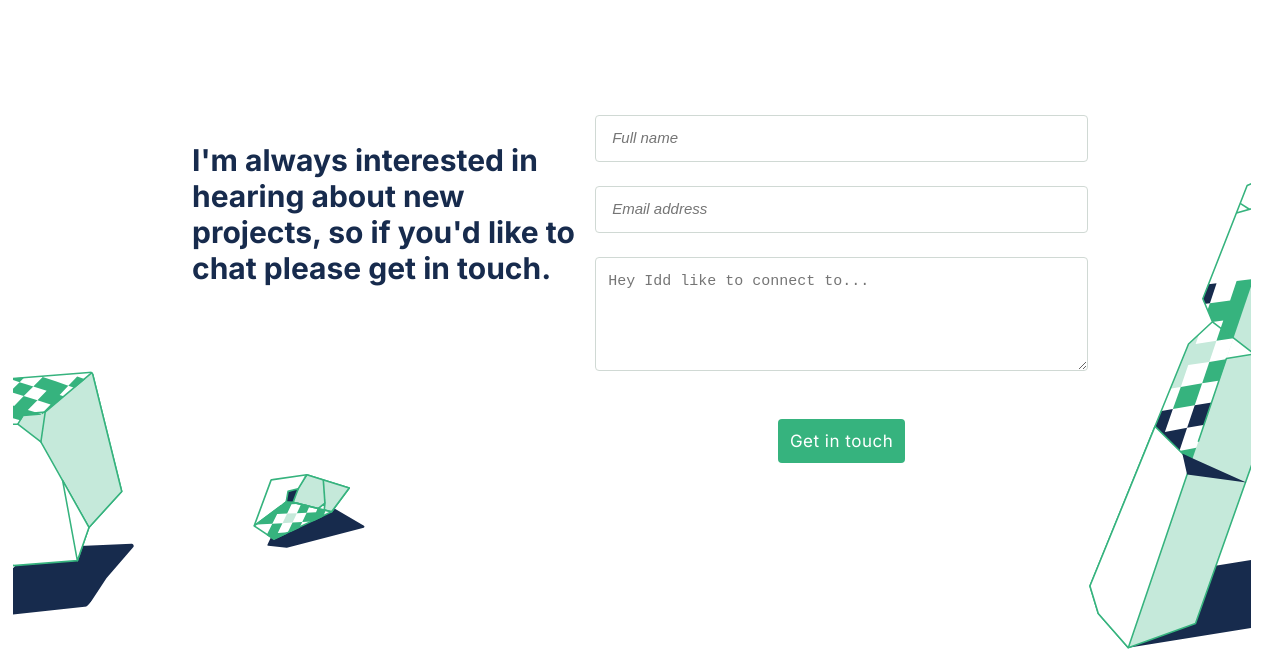
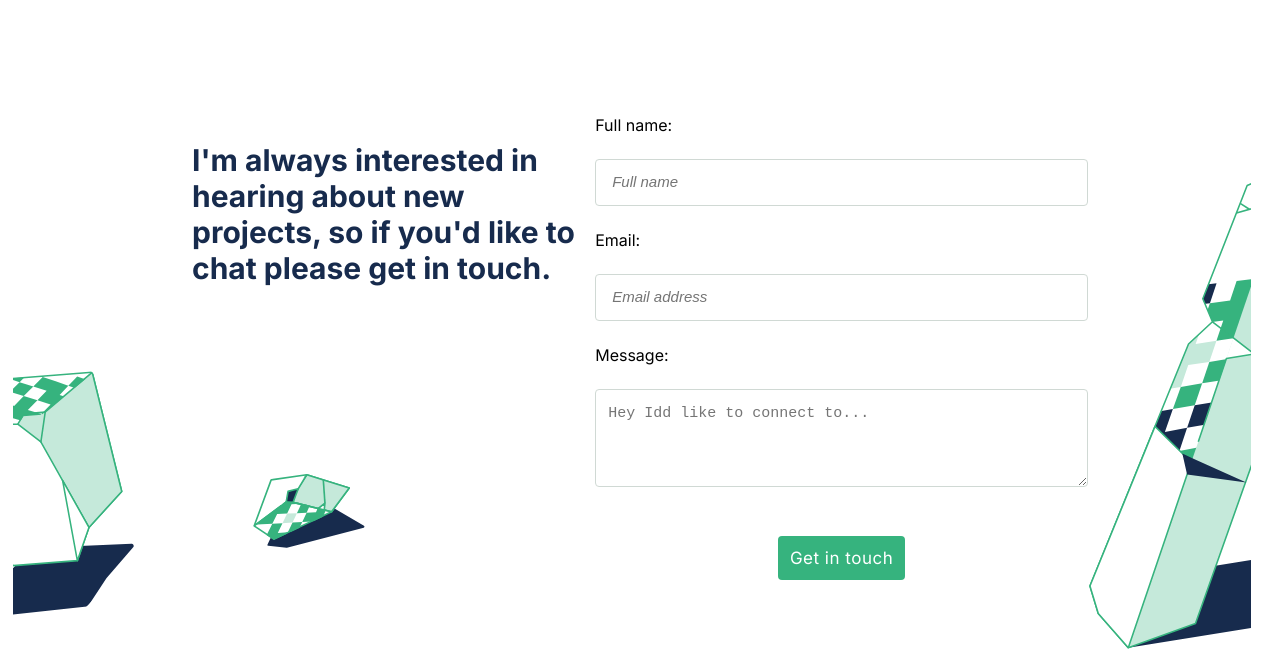
Before and after one commit to Arslan49sp/PortfolioMicro, a website: page index.html in a window 1280 px wide. Shown: the part 3566-4216 px from the top of the page. Drawn offline with Linux system fonts and the light colour scheme.

Commit message:
Add labels to the fields of the form

```diff
--- a/index.html
+++ b/index.html
@@ -307,9 +307,12 @@
       <div class="form">
         <h1>I'm always interested in hearing about new projects, so if you'd like to chat please get in touch.</h1>
         <form class="form_container" action="https://formspree.io/f/mzbqodyb" method="POST">
-          <input placeholder="Full name" type="text" name="full_name" maxlenght="30" required />
-          <input type="email" name="email" placeholder="Email address" required />
-          <textarea name="message" maxlenght="500" placeholder="Hey Idd like to connect to..." required></textarea>
+          <label for="full_name">Full name:</label>
+          <input placeholder="Full name" type="text" name="full_name" id="full_name" maxlenght="30" required />
+          <label for="email">Email:</label>
+          <input type="email" name="email" id="email" placeholder="Email address" required />
+          <label for="message">Message:</label>
+          <textarea name="message" id="message" maxlenght="500" placeholder="Hey Idd like to connect to..." required></textarea>
           <button class="btngreen" type="submit">Get in touch</button>
         </form>
       </div>
```
